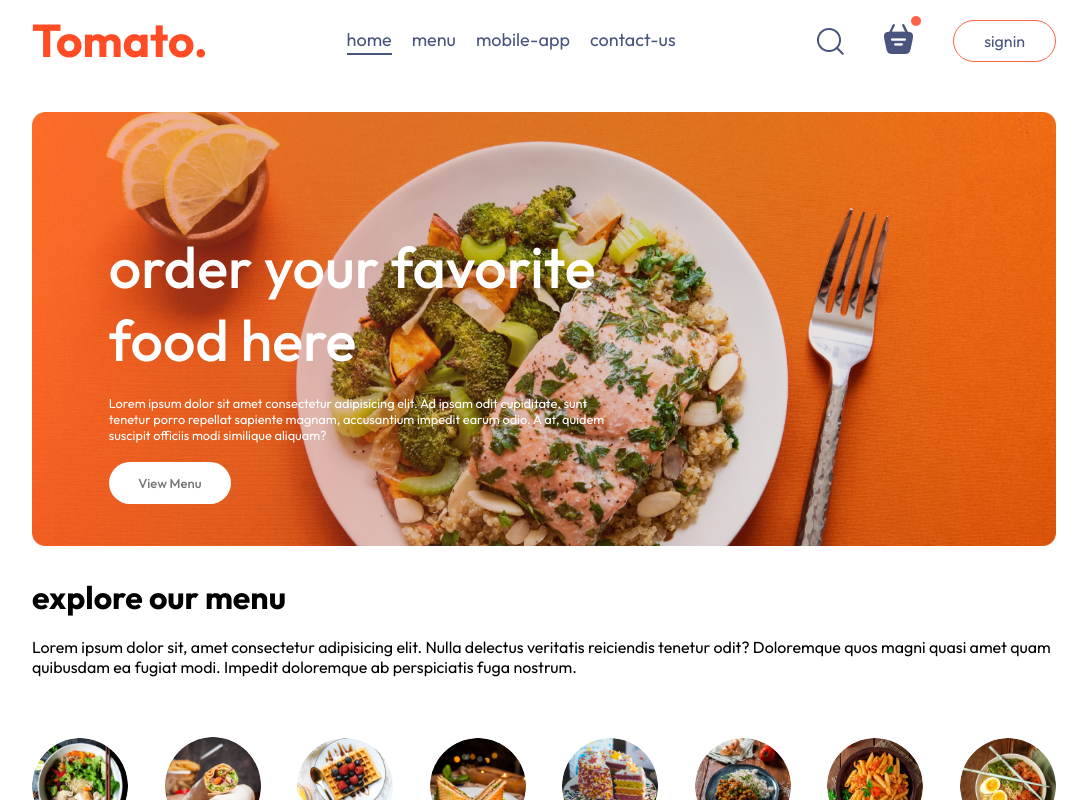
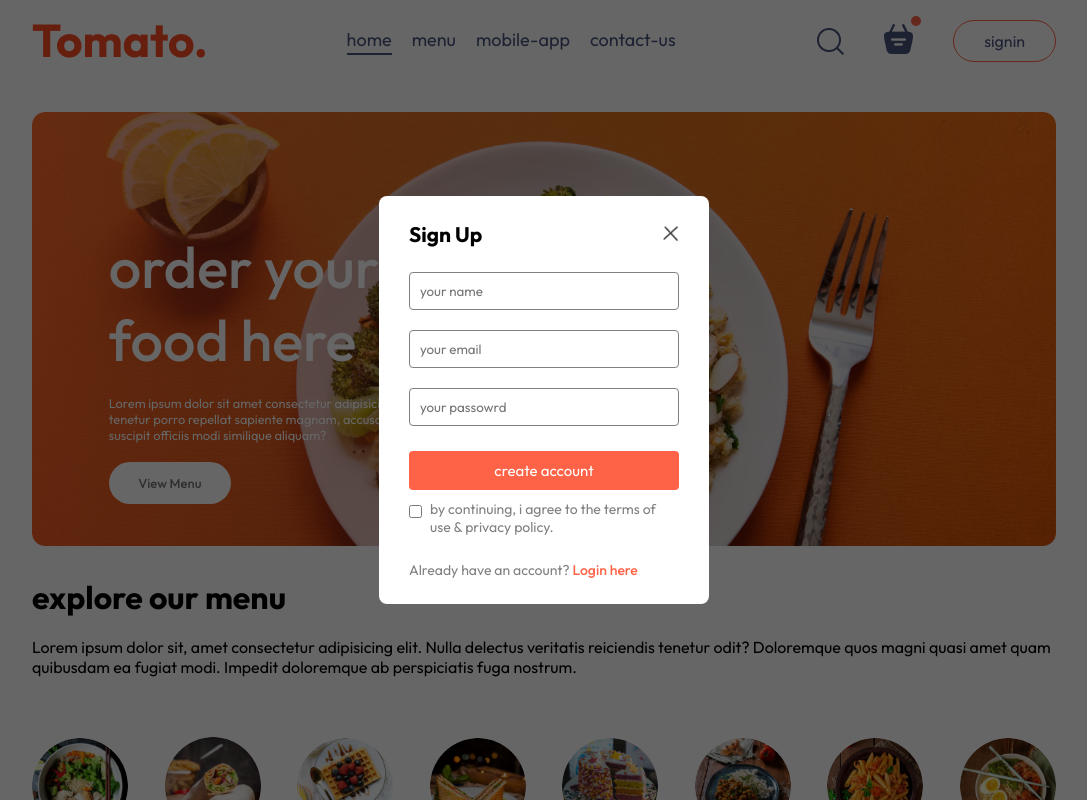
Before and after one commit to HADJADJDAOUD/undre_dev, a React (Vite) app in the folder frontend/: page / in a window 1280 px wide. Both pictures are taken after a click on the button "signin". Shown: the top 800 px of the page, without its empty margins (96-1183 px from the left). Built offline with nearby package versions, Linux system fonts and the light colour scheme.

Commit message:
completed signin/signup

```diff
--- a/frontend/src/App.jsx
+++ b/frontend/src/App.jsx
@@ -7,12 +7,15 @@
 import { Route } from "react-router-dom";
 import Footer from "./components/Footer/Footer";
 import AppDownload from "./components/AppDownload/AppDownload";
-
+import { useState } from "react";
+import LoginPopup from "./components/LoginPopup/LoginPopup";
 const App = () => {
+  const [showLogin, setShowLogin] = useState(false);
   return (
     <>
+    {showLogin ? <LoginPopup setShowLogin={setShowLogin} /> : <> </>}
       <div className="app">
-        <Navbar />
+        <Navbar setShowLogin={setShowLogin} />
         <Routes>
           <Route path="/" element={<Home />} />
           <Route path="/cart" element={<Cart />} />
--- /dev/null
+++ b/frontend/src/components/LoginPopup/LoginPopup.css
@@ -0,0 +1,72 @@
+.login-popup{
+    position : absolute;
+    z-index: 1;
+    width: 100%;
+    height: 100%;
+    background-color: #00000099;
+    display: grid;
+}
+.login-popup-container{
+
+    place-self: center;
+    width:max(23vw, 330px);
+    flex-direction: column;
+    color: #808080;
+    background-color: white;
+    display: flex;
+    gap:25px;
+    padding: 25px 30px;
+    border-radius: 8px;
+    font-size: 14px;
+    animation:fadeIn 0.5s;
+}
+.login-popup-title{
+    display: flex;
+    justify-content: space-between;
+    align-items: center;
+    color:black;
+
+}
+.login-popup-title img{
+    width: 16px;
+    cursor: pointer;
+}
+
+.login-popup-inputs{
+    display: flex;
+    flex-direction: column;
+    gap: 20px;
+}
+
+.login-popup-inputs input{
+    outline: none;
+    padding: 10px;
+    border: 1px solid #808080;
+    border-radius: 4px;
+
+}
+.login-popup-container button{
+    padding: 10px;
+    border: none;
+    border-radius: 4px;
+    background-color: tomato;
+    color: white;
+    cursor: pointer;
+    font-size: 15px;
+}
+.login-popup-condition{
+display: flex;
+align-items: start;
+gap: 8px;
+margin-top: -15px;
+}
+
+.login-popup-condition input{
+    cursor: pointer;
+    margin-top: 5px;
+}
+.login-popup p span{
+    color: tomato;
+    cursor: pointer;
+    font-weight: 500;
+}
--- /dev/null
+++ b/frontend/src/components/LoginPopup/LoginPopup.jsx
@@ -0,0 +1,47 @@
+import React from "react";
+import "./LoginPopup.css";
+import { useState } from "react";
+import { assets } from "../../assets/assets";
+const LoginPopup = ({ setShowLogin }) => {
+  const [currState, setCurrState] = useState("Sign Up");
+  return (
+    <div className="login-popup">
+      <form className="login-popup-container">
+        <div className="login-popup-title">
+          <h2>{currState}</h2>
+          <img
+            onClick={() => setShowLogin(false)}
+            src={assets.cross_icon}
+            alt=""
+          />
+        </div>
+        <div className="login-popup-inputs">
+          {currState === "login" ? (
+            <></>
+          ) : (
+            <input type="text" placeholder="your name" required />
+          )}
+
+          <input type="email" placeholder="your email" required />
+          <input type="password" placeholder="your passowrd" required />
+        </div>
+        <button>{currState === "Sign Up" ? "create account" : "login"}</button>
+        <div className="login-popup-condition">
+          <input type="checkbox" required />
+          <p>by continuing, i agree to the terms of use & privacy policy.</p>
+        </div>
+        {currState === "login" ? (
+          <p>
+            create a new account ? <span  onClick={()=>setCurrState("Sign Up")}  >click here</span>
+          </p>
+        ) : (
+          <p>
+            Already have an account? <span onClick={()=>setCurrState("login")} >Login here</span>
+          </p>
+        )}
+      </form>
+    </div>
+  );
+};
+
+export default LoginPopup;
--- a/frontend/src/components/Navbar/Navbar.jsx
+++ b/frontend/src/components/Navbar/Navbar.jsx
@@ -3,7 +3,7 @@
 import { useState } from 'react'
 import {assets} from '../../assets/assets'
 import { Link } from 'react-router-dom'
-const Navbar = () => {
+const Navbar = ({setShowLogin}) => {
 
   const [menu,setMenu] = useState("home")
   return (
@@ -22,7 +22,7 @@
           <div className="dot"></div>
 
         </div>
-        <button>signin</button>
+        <button onClick={()=>setShowLogin(true)}>signin</button>
       </div>
     </div>
   )
```
